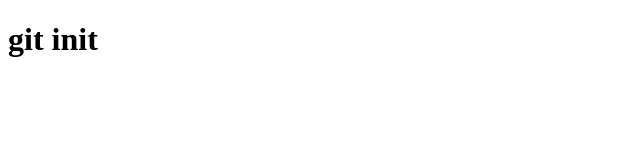
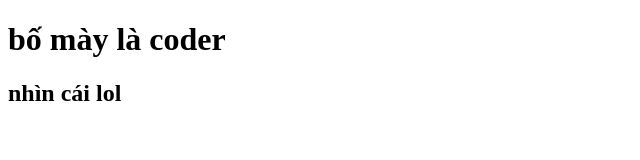
Before and after one commit to quyen22-code/duan2, a plain HTML site: page index.html in a window 1280 px wide. Shown: the whole page, without its empty margins (0-640 px from the left). Drawn offline with Linux system fonts and the light colour scheme.

Commit message:
first commit

```diff
--- a/index.html
+++ b/index.html
@@ -3,9 +3,10 @@
   <head>
     <meta charset="UTF-8" />
     <meta name="viewport" content="width=device-width, initial-scale=1.0" />
-    <title>Document</title>
+    <title>dự án 3</title>
   </head>
   <body>
-    <h1>git init</h1>
+    <h1>bố mày là coder</h1>
+    <h2>nhìn cái lol</h2>
   </body>
 </html>
```
